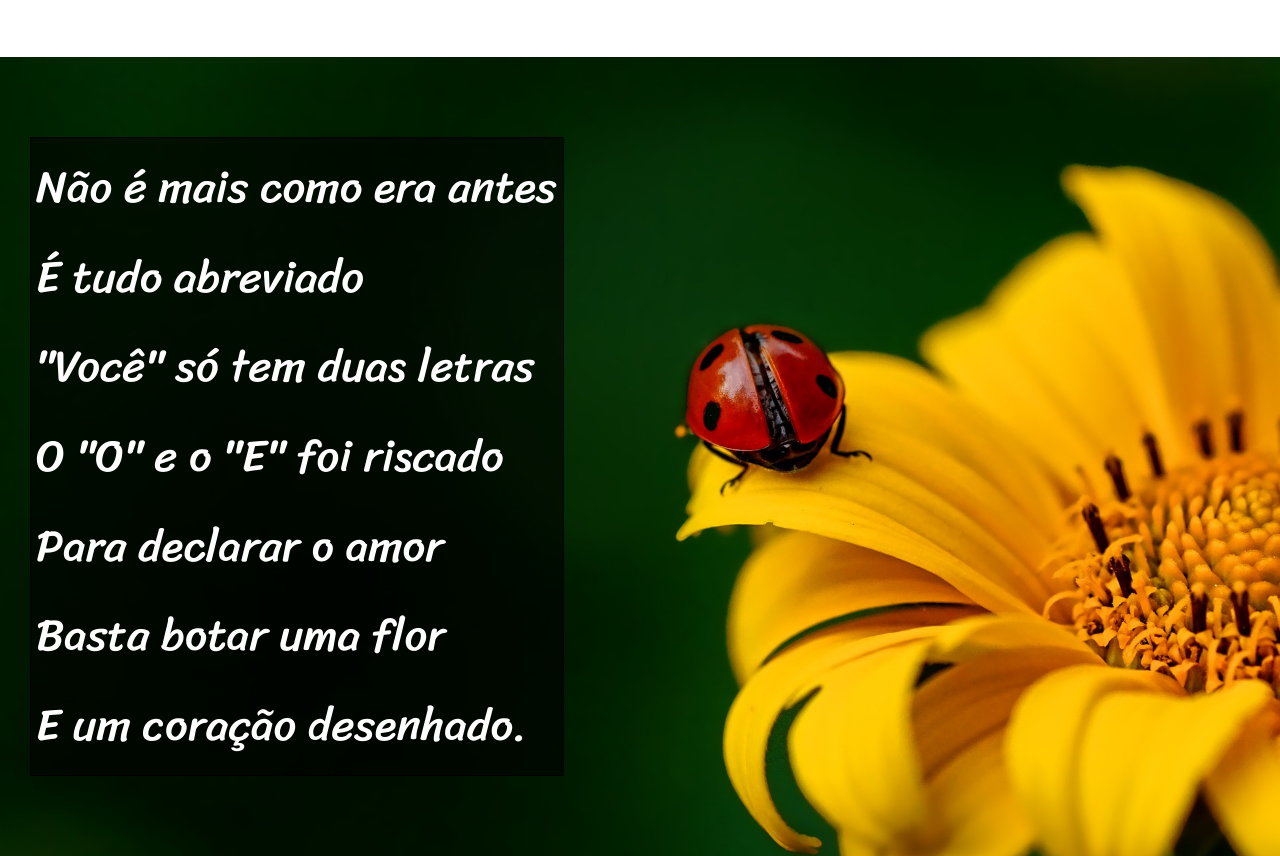
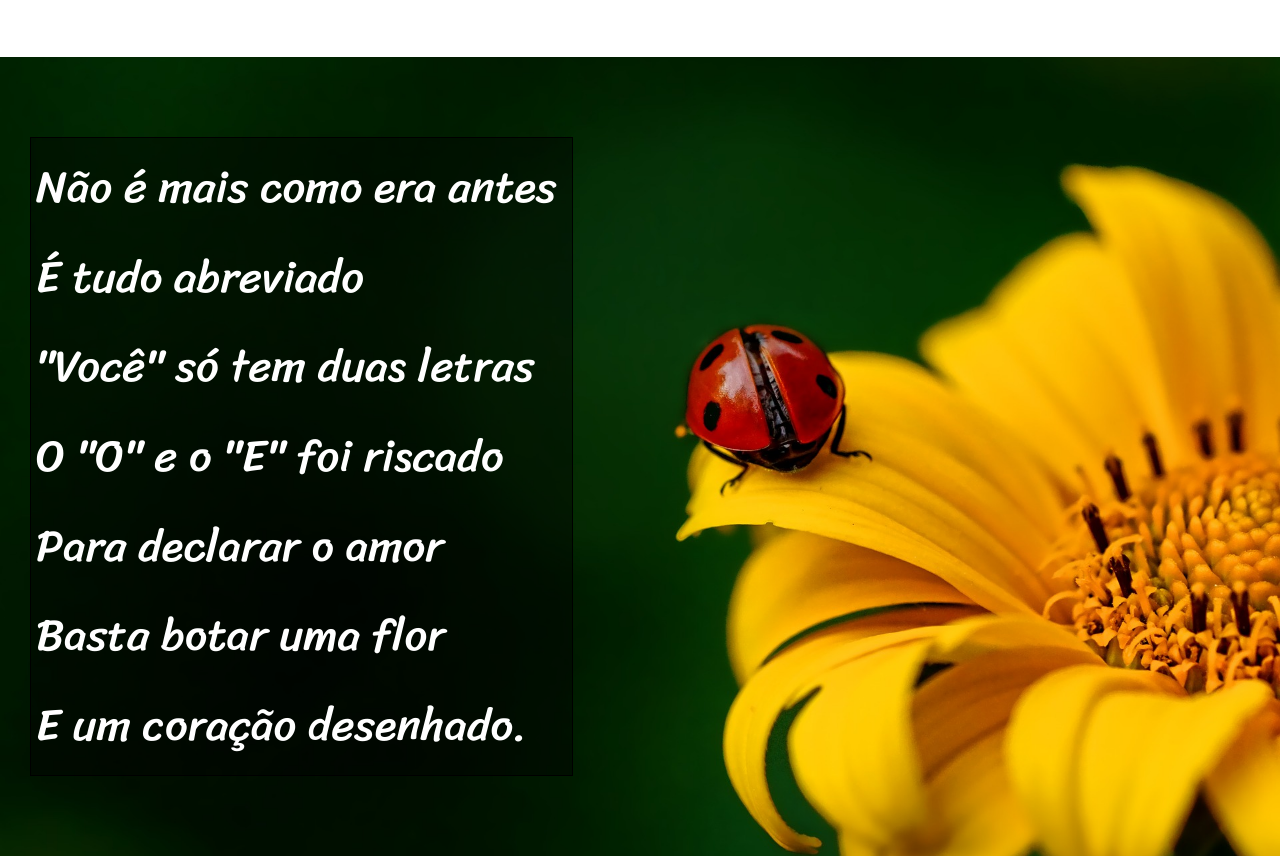
Before and after one commit to RodSill/projeto-cordel, a plain HTML site: page index.html in a window 1280 px wide. Shown: the part 1020-1876 px from the top of the page. Drawn offline with Linux system fonts and the light colour scheme.

Commit message:
correção

```diff
--- a/estilos/style.css
+++ b/estilos/style.css
@@ -59,11 +59,11 @@ section > p{
 }
 
 div {
-    background-color: rgba(0, 0, 0, 0.600);
+    background-color: rgba(0, 0, 0, 0.432);
     border: 1px solid black;
     color: white;
     padding: 5px;
-    width: 40.8vw;
+    width: 41.5vw;
 }
 section#back{
     background-image: url(../imagens/background001.jpg);
@@ -76,7 +76,7 @@ section#back{
 section#back2{
     background-image: url(../imagens/background002.jpg);
     background-repeat: no-repeat;
-    background-position: right center;
+    background-position: center left;
     background-attachment: fixed;
     background-size: cover;
 }
```
